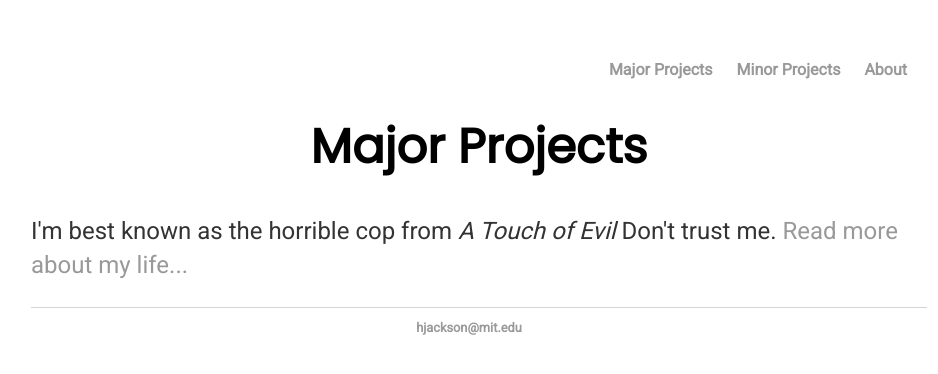
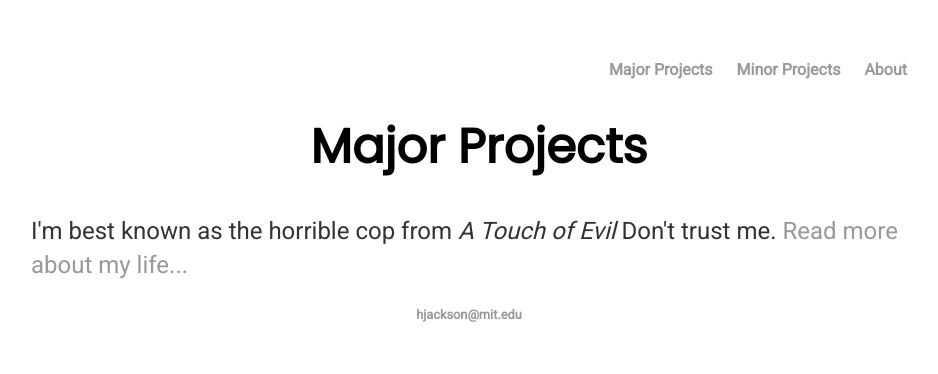
Before and after one commit to hollyjackson/hollyjackson.github.io, a Jekyll site: the page built from index.html, in a window 1280 px wide. Shown: the top 374 px of the page, without its empty margins (161-1099 px from the left). Built offline with Jekyll 4.4.1, drawn with Linux system fonts in a browser that asks for light colours.

Commit message:
delete horizontal line before footer

```diff
--- a/css/main.css
+++ b/css/main.css
@@ -45,7 +45,7 @@
     color: #333;
 }
 footer {
-    border-top: 1px solid #d5d5d5;
+    border-top: 0px solid #d5d5d5;
     font-size: .8em;
     text-align: center;
 }
```
